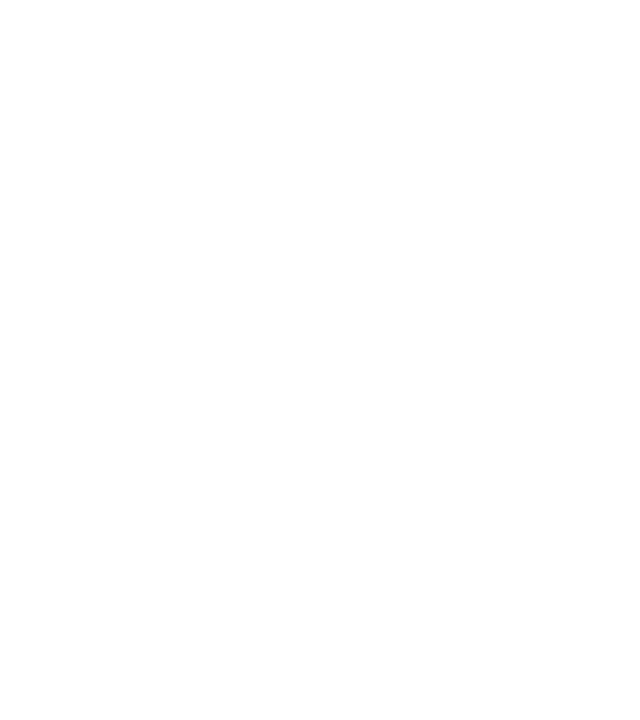
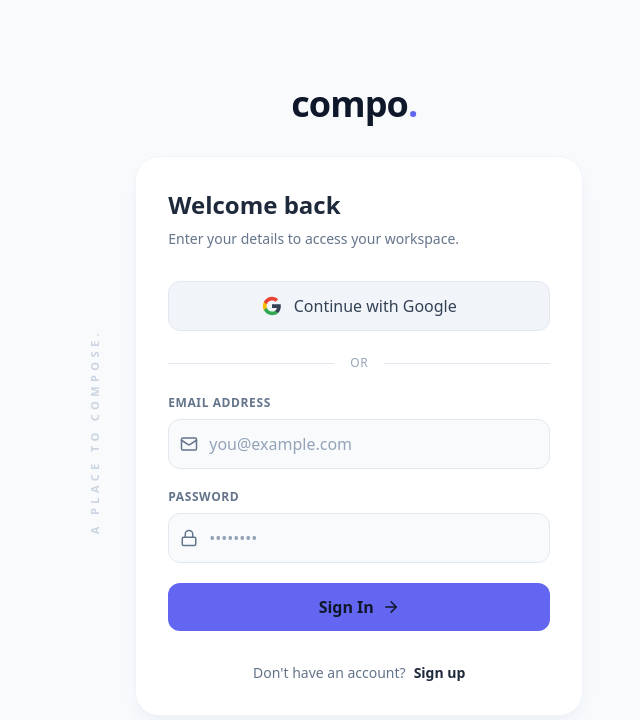
Before and after one commit to aikeen8/compo, a React (Vite) app: page /login in a window 1280 px wide. Before the commit this address had no page. Shown: the top 720 px of the page, without its empty margins (305-945 px from the left). Built offline with nearby package versions, Linux system fonts and the light colour scheme.

Commit message:
feat: add Login page

```diff
--- a/src/App.tsx
+++ b/src/App.tsx
@@ -1,10 +1,12 @@
 import { BrowserRouter, Routes, Route } from "react-router-dom"
 import Dashboard from "./pages/Dashboard"
+import Login from "./pages/Login"
 
 function App() {
   return (
     <BrowserRouter>
       <Routes>
+        <Route path="/login" element={<Login />} />
         <Route path="/" element={<Dashboard />} />
       </Routes>
     </BrowserRouter>
--- a/src/components/layout/MainContent.tsx
+++ b/src/components/layout/MainContent.tsx
@@ -71,7 +71,12 @@
   useEffect(() => {
     if (activeItem && editor) {
       if (editor.getHTML() !== activeItem.content) {
+        // Automatically start with a checkbox if it's a brand new empty to-do list
+        if (activeItem.type === 'todo' && !activeItem.content) {
+          editor.commands.setContent('<ul data-type="taskList"><li data-type="taskItem" data-checked="false"><p></p></li></ul>');
+        } else {
           editor.commands.setContent(activeItem.content || "");
+        }
       }
     }
   }, [activeItem, editor])
@@ -106,6 +111,8 @@
   if (activeItem.type === 'pomodoro') {
     return <PomodoroView />
   }
+
+  const isTodo = activeItem.type === 'todo';
 
   return (
     <main className="flex-1 h-screen bg-white dark:bg-[#222327] transition-colors duration-200 overflow-y-auto flex flex-col">
@@ -220,12 +227,16 @@
               </div>
             </div>
 
+            {!isTodo && (
+              <>
                 <div className="w-px h-6 bg-slate-200 dark:bg-[#121214] mx-2"></div>
 
                 <button onMouseDown={(e) => e.preventDefault()} onClick={() => editor.chain().focus().setTextAlign('left').run()} className={`p-2 rounded-lg transition-colors ${editor.isActive({ textAlign: 'left' }) ? 'bg-slate-200 dark:bg-[#1A1A1E] text-slate-900 dark:text-white' : 'text-slate-500 hover:bg-slate-100 dark:hover:bg-[#1A1A1E] dark:hover:text-slate-300'}`}> <AlignLeft size={16} /> </button>
                 <button onMouseDown={(e) => e.preventDefault()} onClick={() => editor.chain().focus().setTextAlign('center').run()} className={`p-2 rounded-lg transition-colors ${editor.isActive({ textAlign: 'center' }) ? 'bg-slate-200 dark:bg-[#1A1A1E] text-slate-900 dark:text-white' : 'text-slate-500 hover:bg-slate-100 dark:hover:bg-[#1A1A1E] dark:hover:text-slate-300'}`}> <AlignCenter size={16} /> </button>
                 <button onMouseDown={(e) => e.preventDefault()} onClick={() => editor.chain().focus().setTextAlign('right').run()} className={`p-2 rounded-lg transition-colors ${editor.isActive({ textAlign: 'right' }) ? 'bg-slate-200 dark:bg-[#1A1A1E] text-slate-900 dark:text-white' : 'text-slate-500 hover:bg-slate-100 dark:hover:bg-[#1A1A1E] dark:hover:text-slate-300'}`}> <AlignRight size={16} /> </button>
                 <button onMouseDown={(e) => e.preventDefault()} onClick={() => editor.chain().focus().setTextAlign('justify').run()} className={`p-2 rounded-lg transition-colors ${editor.isActive({ textAlign: 'justify' }) ? 'bg-slate-200 dark:bg-[#1A1A1E] text-slate-900 dark:text-white' : 'text-slate-500 hover:bg-slate-100 dark:hover:bg-[#1A1A1E] dark:hover:text-slate-300'}`}> <AlignJustify size={16} /> </button>
+              </>
+            )}
 
             <div className="w-px h-6 bg-slate-200 dark:bg-[#121214] mx-2"></div>
 
@@ -237,7 +248,7 @@
       <div className="max-w-4xl w-full mx-auto px-12 pt-12 pb-20 md:px-20 flex flex-col flex-1">
         <input
           type="text"
-          placeholder="Note Title"
+          placeholder={isTodo ? "To-do List Title" : "Note Title"}
           value={localTitle}
           onChange={handleTitleChange}
           className="text-4xl font-bold bg-transparent border-none outline-none text-slate-900 dark:text-white placeholder-slate-300 dark:placeholder-slate-600 mb-2 w-full transition-colors pb-3"
--- a/src/pages/Login.tsx
+++ b/src/pages/Login.tsx
@@ -0,0 +1,163 @@
+import { useState, useEffect } from "react"
+import { Mail, Lock, ArrowRight } from "lucide-react"
+import { useNavigate } from "react-router-dom"
+
+export default function Login() {
+  const [isSignUp, setIsSignUp] = useState(false)
+  const [email, setEmail] = useState("")
+  const [password, setPassword] = useState("")
+  const navigate = useNavigate()
+
+  const [logoText, setLogoText] = useState("")
+  const fullLogoText = "compo"
+
+  useEffect(() => {
+    let i = 0;
+    const timer = setInterval(() => {
+      setLogoText(fullLogoText.slice(0, i));
+      i++;
+      if (i > fullLogoText.length) clearInterval(timer);
+    }, 150);
+    return () => clearInterval(timer);
+  }, []);
+
+  const handleSubmit = (e: React.FormEvent) => {
+    e.preventDefault()
+    // temporary simulation of login success
+    console.log("form submitted:", { email, password, isSignUp })
+    navigate("/")
+  }
+
+  return (
+    <div className="min-h-screen w-full bg-slate-50 dark:bg-[#121214] flex items-center justify-center p-4 transition-colors duration-300">
+      <style>{`
+        @keyframes blink {
+          0%, 100% { opacity: 1; }
+          50% { opacity: 0; }
+        }
+        .animate-blink {
+          animation: blink 1s step-end infinite;
+        }
+      `}</style>
+
+      <div className="flex items-stretch justify-center gap-6 md:gap-8 w-full max-w-2xl">
+
+        {/* vertical tagline */}
+        <div className="hidden sm:flex items-center justify-center pt-16">
+          <p
+            className="text-slate-300 dark:text-[#2B2D31] font-bold uppercase tracking-[0.4em] text-[11px] whitespace-nowrap"
+            style={{ writingMode: 'vertical-rl', transform: 'rotate(180deg)' }}
+          >
+            a place to compose.
+          </p>
+        </div>
+
+        <div className="w-full max-w-md">
+
+          <div className="flex justify-center mb-8 h-10">
+            <div className="relative flex items-center">
+              {/* invisible placeholder to keep perfect centering while typing */}
+              <h1 className="text-4xl font-extrabold tracking-tight flex items-center opacity-0 pointer-events-none select-none whitespace-nowrap">
+                compo<span className="text-brand-500">.</span>
+                <span className="w-1.5 h-8 ml-1"></span>
+              </h1>
+
+              {/* actual typing text positioned left-to-right */}
+              <h1 className="absolute left-0 text-4xl font-extrabold text-slate-900 dark:text-white tracking-tight flex items-center whitespace-nowrap">
+                {logoText}
+                {logoText === fullLogoText && <span className="text-brand-500">.</span>}
+                <span className={`w-1.5 h-8 bg-brand-500 ml-1 rounded-sm ${logoText === fullLogoText ? 'animate-blink' : ''}`}></span>
+              </h1>
+            </div>
+          </div>
+
+          <div className="bg-white dark:bg-[#1A1A1E] rounded-3xl shadow-lg shadow-slate-200/40 dark:shadow-none border border-slate-100 dark:border-[#222327]/60 overflow-hidden transition-colors">
+            <div className="p-8">
+              <h2 className="text-2xl font-bold text-slate-800 dark:text-white mb-2">
+                {isSignUp ? "Create an account" : "Welcome back"}
+              </h2>
+              <p className="text-slate-500 dark:text-slate-400 text-sm mb-8">
+                {isSignUp ? "Sign up to start organizing your workspace." : "Enter your details to access your workspace."}
+              </p>
+
+              <button className="w-full flex items-center justify-center gap-3 bg-slate-100 hover:bg-slate-200 dark:bg-[#222327] dark:hover:bg-[#2B2D31] text-slate-700 dark:text-slate-200 py-3 rounded-xl font-medium transition-all mb-6 border border-slate-200 dark:border-[#121214]">
+                <svg className="w-5 h-5" viewBox="0 0 24 24">
+                  <path fill="currentColor" d="M22.56 12.25c0-.78-.07-1.53-.2-2.25H12v4.26h5.92c-.26 1.37-1.04 2.53-2.21 3.31v2.77h3.57c2.08-1.92 3.28-4.74 3.28-8.09z" />
+                  <path fill="#34A853" d="M12 23c2.97 0 5.46-.98 7.28-2.66l-3.57-2.77c-.98.66-2.23 1.06-3.71 1.06-2.86 0-5.29-1.93-6.16-4.53H2.18v2.84C3.99 20.53 7.7 23 12 23z" />
+                  <path fill="#FBBC05" d="M5.84 14.09c-.22-.66-.35-1.36-.35-2.09s.13-1.43.35-2.09V7.07H2.18C1.43 8.55 1 10.22 1 12s.43 3.45 1.18 4.93l2.85-2.22.81-.62z" />
+                  <path fill="#EA4335" d="M12 5.38c1.62 0 3.06.56 4.21 1.64l3.15-3.15C17.45 2.09 14.97 1 12 1 7.7 1 3.99 3.47 2.18 7.07l3.66 2.84c.87-2.6 3.3-4.53 6.16-4.53z" />
+                </svg>
+                Continue with Google
+              </button>
+
+              <div className="flex items-center gap-4 mb-6">
+                <div className="h-px flex-1 bg-slate-200 dark:bg-[#222327]"></div>
+                <span className="text-xs font-medium text-slate-400 uppercase tracking-wider">Or</span>
+                <div className="h-px flex-1 bg-slate-200 dark:bg-[#222327]"></div>
+              </div>
+
+              <form onSubmit={handleSubmit} className="space-y-5">
+                <div>
+                  <label className="text-xs font-bold text-slate-500 dark:text-slate-400 uppercase tracking-wider mb-2 block">
+                    Email Address
+                  </label>
+                  <div className="relative">
+                    <div className="absolute inset-y-0 left-0 pl-3 flex items-center pointer-events-none">
+                      <Mail size={18} className="text-slate-500 dark:text-slate-400" />
+                    </div>
+                    <input
+                      type="email"
+                      required
+                      value={email}
+                      onChange={(e) => setEmail(e.target.value)}
+                      className="w-full pl-10 pr-4 py-3 bg-slate-50 dark:bg-[#121214] border border-slate-200 dark:border-[#222327] rounded-xl text-slate-900 dark:text-white placeholder-slate-400 focus:outline-none focus:ring-2 focus:ring-brand-500 caret-brand-500 transition-all"
+                      placeholder="you@example.com"
+                    />
+                  </div>
+                </div>
+
+                <div>
+                  <label className="text-xs font-bold text-slate-500 dark:text-slate-400 uppercase tracking-wider mb-2 block">
+                    Password
+                  </label>
+                  <div className="relative">
+                    <div className="absolute inset-y-0 left-0 pl-3 flex items-center pointer-events-none">
+                      <Lock size={18} className="text-slate-500 dark:text-slate-400" />
+                    </div>
+                    <input
+                      type="password"
+                      required
+                      value={password}
+                      onChange={(e) => setPassword(e.target.value)}
+                      className="w-full pl-10 pr-4 py-3 bg-slate-50 dark:bg-[#121214] border border-slate-200 dark:border-[#222327] rounded-xl text-slate-900 dark:text-white placeholder-slate-400 focus:outline-none focus:ring-2 focus:ring-brand-500 caret-brand-500 transition-all"
+                      placeholder="••••••••"
+                    />
+                  </div>
+                </div>
+
+                <button
+                  type="submit"
+                  className="w-full flex items-center justify-center gap-2 bg-brand-500 hover:bg-brand-600 text-slate-900 dark:text-white py-3 rounded-xl font-semibold transition-all active:scale-[0.98] mt-2"
+                >
+                  {isSignUp ? "Create Account" : "Sign In"}
+                  <ArrowRight size={18} />
+                </button>
+              </form>
+
+              <div className="mt-8 flex items-center justify-center gap-2 text-sm text-slate-500 dark:text-slate-400">
+                <p>{isSignUp ? "Already have an account?" : "Don't have an account?"}</p>
+                <button
+                  onClick={() => setIsSignUp(!isSignUp)}
+                  className="font-bold text-slate-800 hover:text-brand-500 dark:text-slate-200 dark:hover:text-brand-400 transition-colors"
+                  type="button"
+                >
+                  {isSignUp ? "Sign in" : "Sign up"}
+                </button>
+              </div>
+            </div>
+          </div>
+        </div>
+      </div>
+    </div>
+  )
+}
```
Lines whose indentation alone changed are shown as unchanged.
